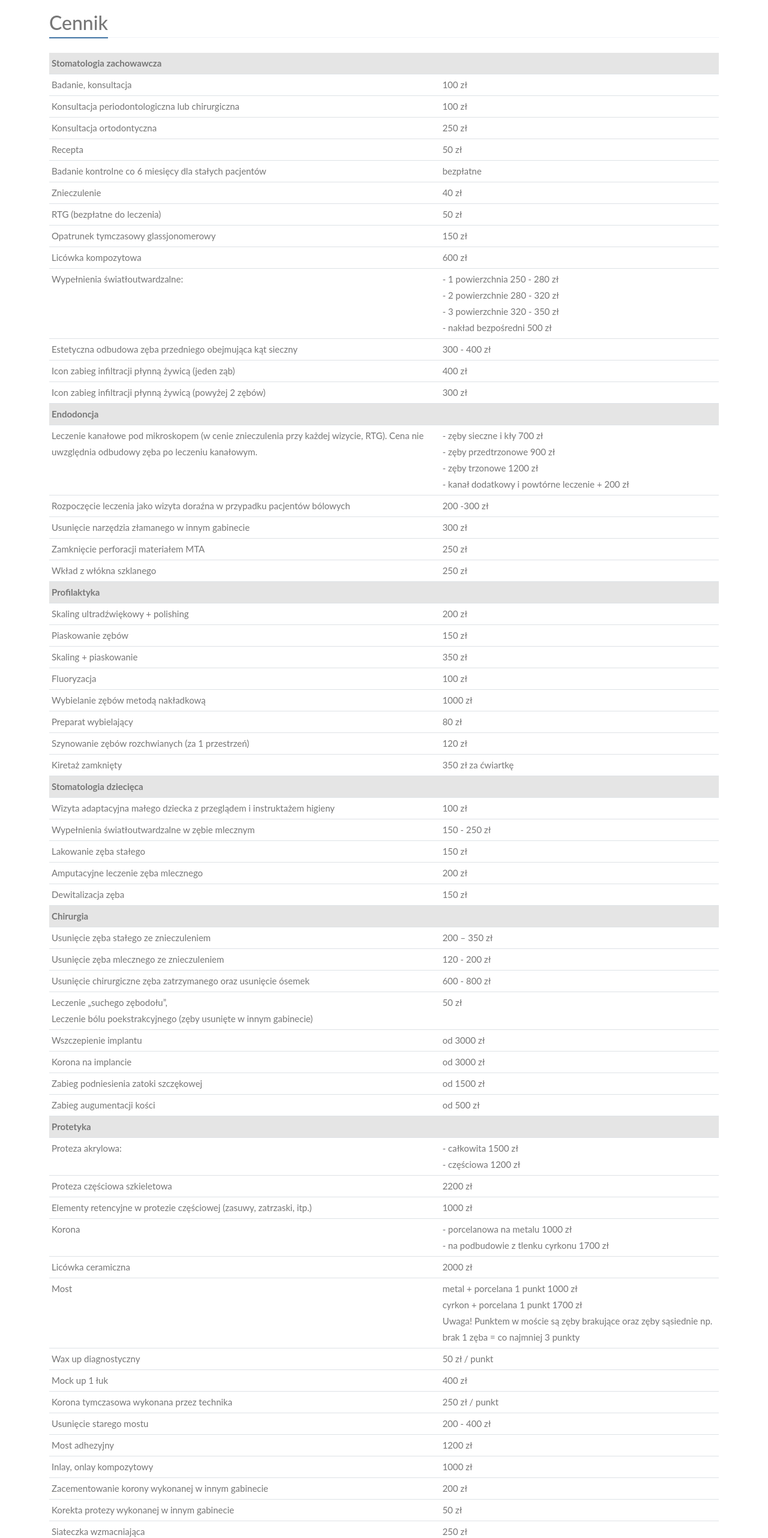
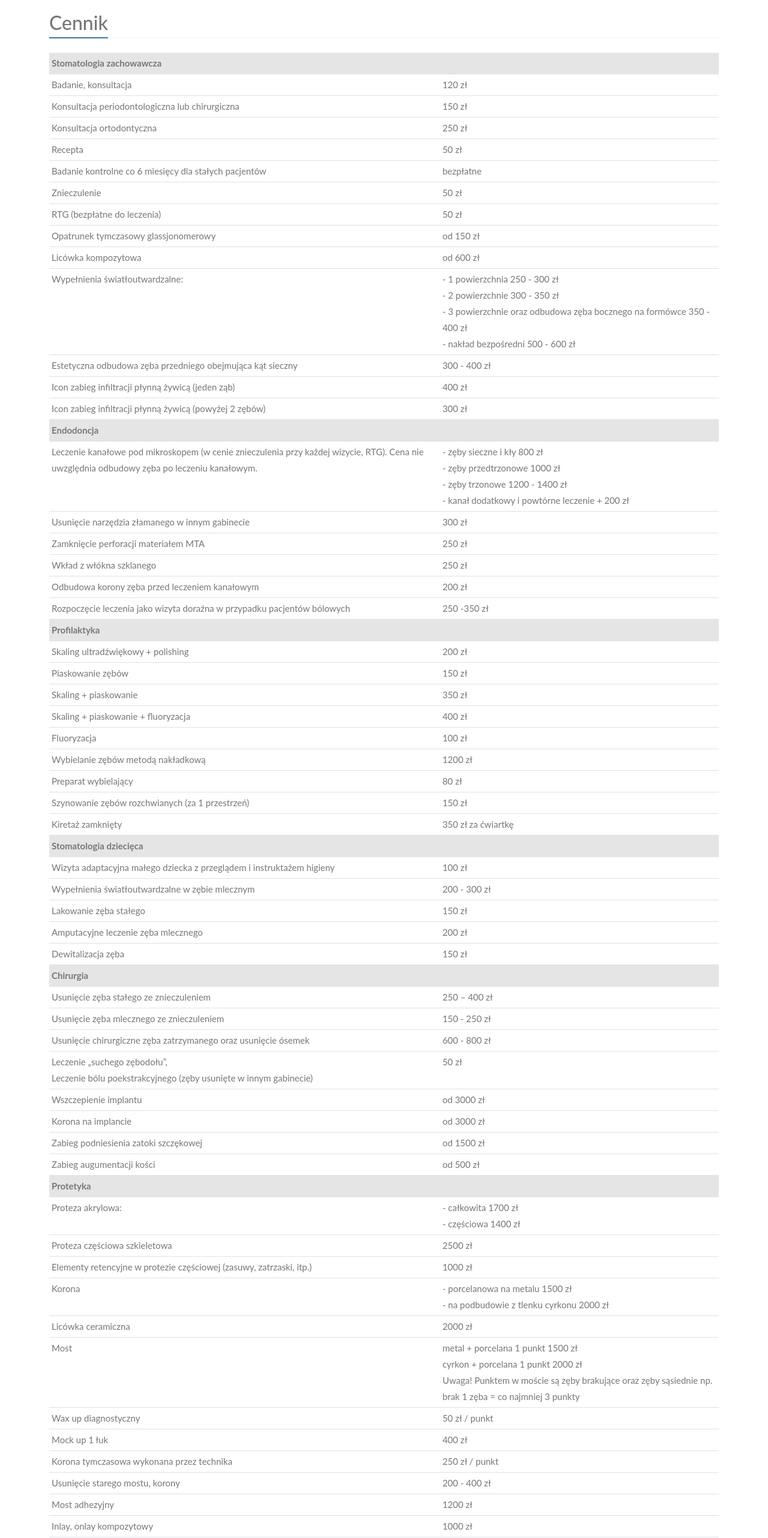
Before and after one commit to dentystaduda/dentystaduda.github.io, a plain HTML site: page index.html in a window 1280 px wide. Shown: the part 2440-5004 px from the top of the page at 60% size. Drawn offline with nearby package versions, Linux system fonts and the light colour scheme.

Commit message:
20250104 prices

```diff
--- a/index.html
+++ b/index.html
@@ -172,11 +172,11 @@
                 </tr>
                 <tr>
                     <td>Badanie, konsultacja</td>
-                    <td>100 zł</td>
+                    <td>120 zł</td>
                 </tr>
                 <tr>
                     <td>Konsultacja periodontologiczna lub chirurgiczna</td>
-                    <td>100 zł</td>
+                    <td>150 zł</td>
                 </tr>
                 <tr>
                     <td>Konsultacja ortodontyczna</td>
@@ -192,7 +192,7 @@
                 </tr>
                 <tr>
                     <td>Znieczulenie</td>
-                    <td>40 zł</td>
+                    <td>50 zł</td>
                 </tr>
                 <tr>
                     <td>RTG (bezpłatne do leczenia)</td>
@@ -200,18 +200,18 @@
                 </tr>
                 <tr>
                     <td>Opatrunek tymczasowy glassjonomerowy</td>
-                    <td>150 zł</td>
+                    <td>od 150 zł</td>
                 </tr>
                 <tr>
                     <td>Licówka kompozytowa</td>
-                    <td>600 zł</td>
+                    <td>od 600 zł</td>
                 </tr>
                 <tr>
                     <td>Wypełnienia światłoutwardzalne:</td>
-                    <td>- 1 powierzchnia 250 - 280 zł</br>
-                        - 2 powierzchnie 280 - 320 zł</br>
-                        - 3 powierzchnie 320 - 350 zł</br>
-                        - nakład bezpośredni 500 zł
+                    <td>- 1 powierzchnia 250 - 300 zł</br>
+                        - 2 powierzchnie 300 - 350 zł</br>
+                        - 3 powierzchnie oraz odbudowa zęba bocznego na formówce 350 - 400 zł</br>
+                        - nakład bezpośredni 500 - 600 zł
                     </td>
                 </tr>
                 <tr>
@@ -234,16 +234,11 @@
                     <td>Leczenie kanałowe pod mikroskopem (w cenie znieczulenia przy każdej wizycie, RTG). Cena nie
                         uwzględnia odbudowy zęba po leczeniu kanałowym.
                     </td>
-                    <td>- zęby sieczne i kły 700 zł</br>
-                        - zęby przedtrzonowe 900 zł</br>
-                        - zęby trzonowe 1200 zł</br>
+                    <td>- zęby sieczne i kły 800 zł</br>
+                        - zęby przedtrzonowe 1000 zł</br>
+                        - zęby trzonowe 1200 - 1400 zł</br>
                         - kanał dodatkowy i powtórne leczenie + 200 zł
                     </td>
-                </tr>
-
-                <tr>
-                    <td>Rozpoczęcie leczenia jako wizyta doraźna w przypadku pacjentów bólowych</td>
-                    <td>200 -300 zł</td>
                 </tr>
                 <tr>
                     <td>Usunięcie narzędzia złamanego w innym gabinecie</td>
@@ -253,11 +248,19 @@
                     <td>Zamknięcie perforacji materiałem MTA</td>
                     <td>250 zł</td>
                 </tr>
-
                 <tr>
                     <td>Wkład z włókna szklanego</td>
                     <td>250 zł</td>
                 </tr>
+                <tr>
+                    <td>Odbudowa korony zęba przed leczeniem kanałowym</td>
+                    <td>200 zł</td>
+                </tr>
+                <tr>
+                    <td>Rozpoczęcie leczenia jako wizyta doraźna w przypadku pacjentów bólowych</td>
+                    <td>250 -350 zł</td>
+                </tr>
+
 
                 <tr>
                     <th colspan="2" class="table-active">Profilaktyka</th>
@@ -275,12 +278,16 @@
                     <td>350 zł</td>
                 </tr>
                 <tr>
+                    <td>Skaling + piaskowanie + fluoryzacja</td>
+                    <td>400 zł</td>
+                </tr>
+                <tr>
                     <td>Fluoryzacja</td>
                     <td>100 zł</td>
                 </tr>
                 <tr>
                     <td>Wybielanie zębów metodą nakładkową</td>
-                    <td>1000 zł</td>
+                    <td>1200 zł</td>
                 </tr>
                 <tr>
                     <td>Preparat wybielający</td>
@@ -288,7 +295,7 @@
                 </tr>
                 <tr>
                     <td>Szynowanie zębów rozchwianych (za 1 przestrzeń)</td>
-                    <td>120 zł</td>
+                    <td>150 zł</td>
                 </tr>
                 <tr>
                     <td>Kiretaż zamknięty</td>
@@ -303,7 +310,7 @@
                 </tr>
                 <tr>
                     <td>Wypełnienia światłoutwardzalne w zębie mlecznym</td>
-                    <td>150 - 250 zł</td>
+                    <td>200 - 300 zł</td>
                 </tr>
                 <tr>
                     <td>Lakowanie zęba stałego</td>
@@ -323,11 +330,11 @@
                 </tr>
                 <tr>
                     <td>Usunięcie zęba stałego ze znieczuleniem</td>
-                    <td>200 – 350 zł</td>
+                    <td>250 – 400 zł</td>
                 </tr>
                 <tr>
                     <td>Usunięcie zęba mlecznego ze znieczuleniem</td>
-                    <td>120 - 200 zł</td>
+                    <td>150 - 250 zł</td>
                 </tr>
                 <tr>
                     <td>Usunięcie chirurgiczne zęba zatrzymanego oraz usunięcie ósemek</td>
@@ -361,13 +368,13 @@
                 </tr>
                 <tr>
                     <td>Proteza akrylowa:</td>
-                    <td>- całkowita 1500 zł</br>
-                        - częściowa 1200 zł</br>
+                    <td>- całkowita 1700 zł</br>
+                        - częściowa 1400 zł</br>
                     </td>
                 </tr>
                 <tr>
                     <td>Proteza częściowa szkieletowa</td>
-                    <td>2200 zł</td>
+                    <td>2500 zł</td>
                 </tr>
                 <tr>
                     <td>Elementy retencyjne w protezie częściowej (zasuwy, zatrzaski, itp.)</td>
@@ -375,8 +382,8 @@
                 </tr>
                 <tr>
                     <td>Korona</td>
-                    <td>- porcelanowa na metalu 1000 zł</br>
-                        - na podbudowie z tlenku cyrkonu 1700 zł
+                    <td>- porcelanowa na metalu 1500 zł</br>
+                        - na podbudowie z tlenku cyrkonu 2000 zł
                     </td>
                 </tr>
                 <tr>
@@ -385,8 +392,8 @@
                 </tr>
                 <tr>
                     <td>Most</td>
-                    <td>metal + porcelana 1 punkt 1000 zł</br>
-                        cyrkon + porcelana 1 punkt 1700 zł</br>
+                    <td>metal + porcelana 1 punkt 1500 zł</br>
+                        cyrkon + porcelana 1 punkt 2000 zł</br>
                         Uwaga! Punktem w moście są zęby brakujące oraz zęby sąsiednie np. brak 1 zęba = co najmniej 3
                         punkty
                     </td>
@@ -395,7 +402,6 @@
                     <td>Wax up diagnostyczny</td>
                     <td>50 zł / punkt</td>
                 </tr>
-
                 <tr>
                     <td>Mock up 1 łuk</td>
                     <td>400 zł</td>
@@ -405,7 +411,7 @@
                     <td>250 zł / punkt</td>
                 </tr>
                 <tr>
-                    <td>Usunięcie starego mostu</td>
+                    <td>Usunięcie starego mostu, korony</td>
                     <td>200 - 400 zł</td>
                 </tr>
                 <tr>
@@ -438,22 +444,20 @@
                 </tr>
                 <tr>
                     <td>Naprawa złamanej protezy</td>
-                    <td>150 zł</td>
+                    <td>250 zł</td>
                 </tr>
                 <tr>
                     <td>Dostawienie zęba do protezy</td>
-                    <td>150 zł</td>
+                    <td>200 zł</td>
                 </tr>
                 <tr>
                     <td>Szyna relaksacyjna</td>
-                    <td>350 zł</td>
+                    <td>400 zł</td>
                 </tr>
                 <tr>
                     <td>Szyna Michigan</td>
                     <td>600 - 800 zł</td>
                 </tr>
-
-
 
                 </tbody>
             </table>
```
